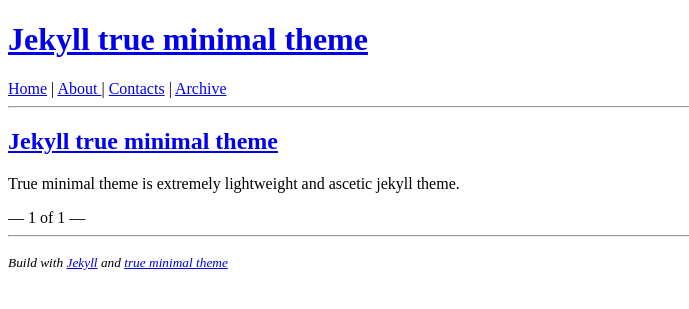
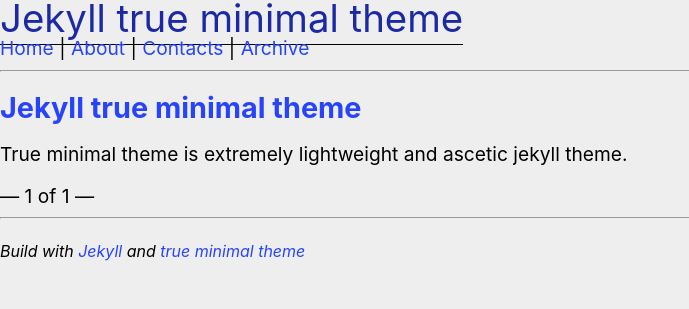
Before and after one commit to susahcebok/blog, a Jekyll site: the page built from index.html, in a window 1280 px wide. Shown: the top 309 px of the page, without its empty margins (0-689 px from the left). Built offline with Jekyll 4.4.1, drawn with Linux system fonts in a browser that asks for light colours; the list of posts is cut into pages by our own code.

Commit message:
Update default.html

```diff
--- a/_layouts/default.html
+++ b/_layouts/default.html
@@ -12,7 +12,7 @@
     </title>
 
     {% if site.highlighter %}
-        <link rel='stylesheet' href='{{ site.url }}/assets/css/syntax.css' type='text/css'>
+        <link rel='stylesheet' href='{{ site.url }}/assets/css/style.css' type='text/css'>
     {% endif %}
 
     <meta name='viewport' content='width=device-width, initial-scale=1'>
```
